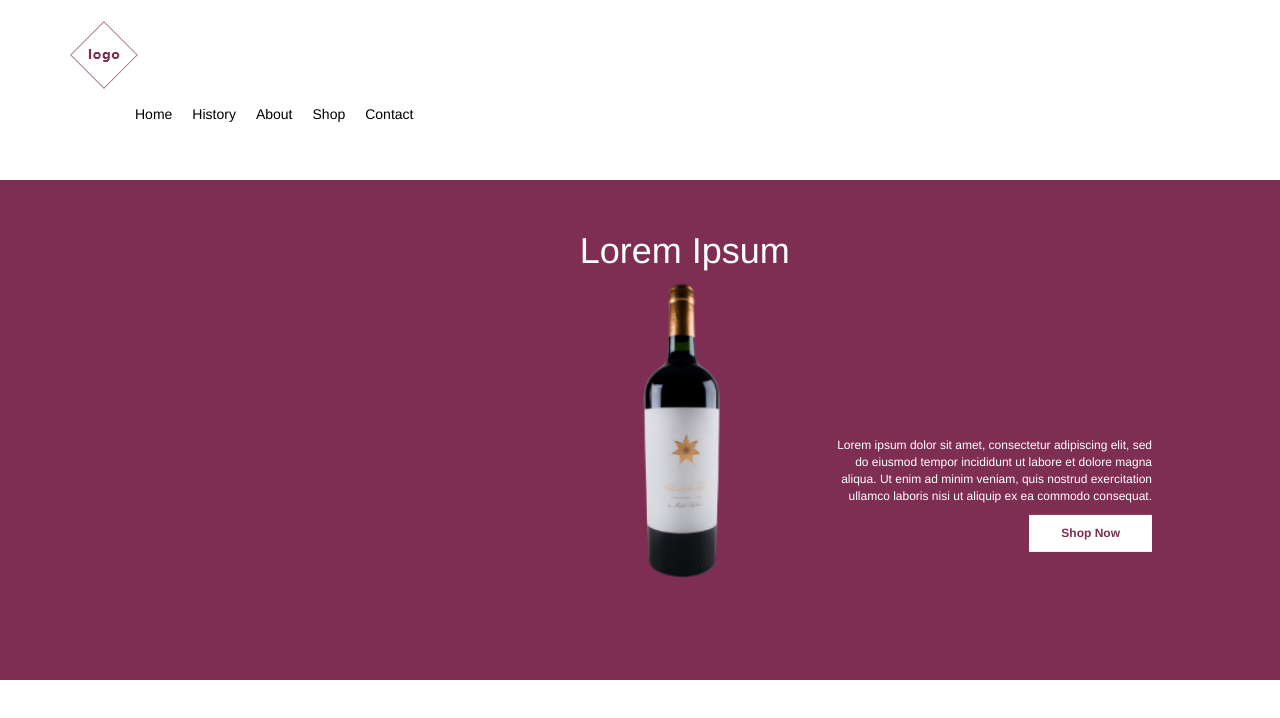
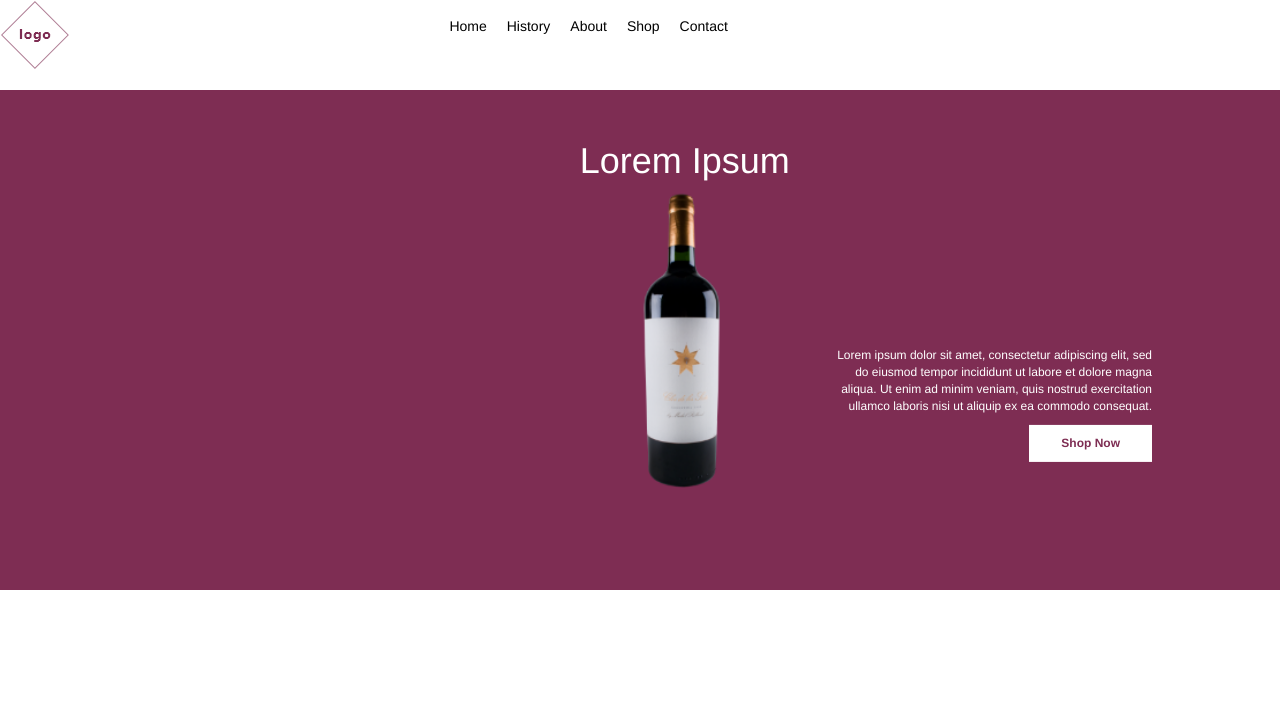
Before and after one commit to tonmoy2101/Wine-Shop, a plain HTML site: page index.html in a window 1280 px wide. Drawn offline with nearby package versions, Linux system fonts and the light colour scheme.

Commit message:
Update 2nd

```diff
--- a/index.html
+++ b/index.html
@@ -15,16 +15,15 @@
     <!-- navigation bar starts -->
 
     <nav class="navbar navbar-expand-lg">
-        <div class="container">
+        <div class="headerContainer">
 
-            <!-- Site Logo -->
-
-            <a class="logo" href="#">
-                <img src="./img/logo.png" alt="logo">
-            </a>
-
+            <div class="siteLogo">
+                <!-- Site Logo -->
+                <a class="logo" href="#">
+                    <img src="./img/logo.png" alt="logo">
+                </a>
+            </div>
             <!-- primary navigation bar -->
-
             <div class="navbar-collapse" id="navbarSupportedContent">
                 <ul class="navbar-nav">
                     <li class="nav-item">
@@ -44,6 +43,7 @@
                     </li>
                 </ul>
             </div>
+            <div class="accountSectionHeader"></div>
         </div>
     </nav>
 
```
Also changed, not shown: Contact.html (+10 -12 lines), about.html (+8 -8 lines), history.html (+2 -1 lines).
